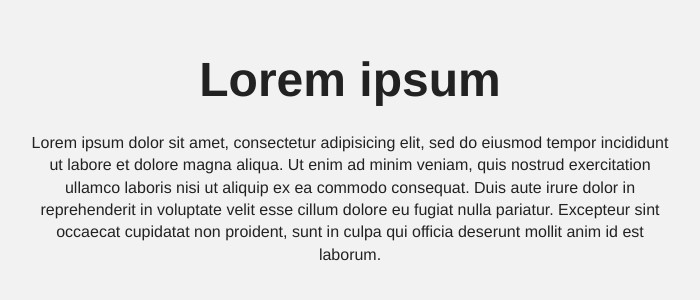
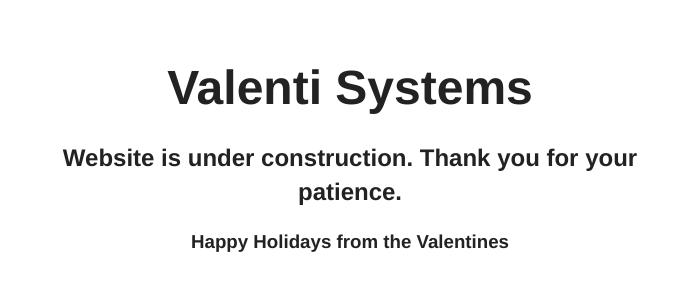
Before and after one commit to jake-valentine/valentisystems, a plain HTML site: page template.html in a window 1280 px wide. Shown: the part 256-556 px from the top of the page, without its empty margins (290-990 px from the left). Drawn offline with Linux system fonts and the light colour scheme.

Commit message:
Update template.html

```diff
--- a/template.html
+++ b/template.html
@@ -3,10 +3,10 @@
   <head>
     <meta charset="utf-8">
     <meta http-equiv="x-ua-compatible" content="ie=edge">
-    <title>Lorem ipsum</title>
+    <title>Valenti Systems</title>
     <style>
 
-      html { background-color: #f2f2f2; color: #222; line-height: 1.4; font-family: sans-serif; font-size: 1em;}
+      html { background-color: # #2c3e50; color: #222; line-height: 1.4; font-family: sans-serif; font-size: 1em;}
       body, html { height: 100%; width: 100%; padding: 0; margin: 0; background-position: center; background-repeat: no-repeat; background-size: cover;}
       body { font-family: "Helvetica Neue", Arial, sans-serif; font-weight: 400; }
       article { display: -webkit-box; display: -moz-box; display: -ms-flexbox; display: -webkit-flex; display: flex; align-items: center; justify-content: center; height: 100%; z-index: 1}
@@ -24,8 +24,9 @@
     <article>
       <div>
         <!-- Replace with your content  -->
-        <h1>Lorem ipsum</h1>
-        <p>Lorem ipsum dolor sit amet, consectetur adipisicing elit, sed do eiusmod tempor incididunt ut labore et dolore magna aliqua. Ut enim ad minim veniam, quis nostrud exercitation ullamco laboris nisi ut aliquip ex ea commodo consequat. Duis aute irure dolor in reprehenderit in voluptate velit esse cillum dolore eu fugiat nulla pariatur. Excepteur sint occaecat cupidatat non proident, sunt in culpa qui officia deserunt mollit anim id est laborum.</p>
+        <h1>Valenti Systems</h1>
+        <h2>Website is under construction. Thank you for your patience.</h2>
+        <h3>Happy Holidays from the Valentines</h3>
       </div>
     </article>
   </body>
```
